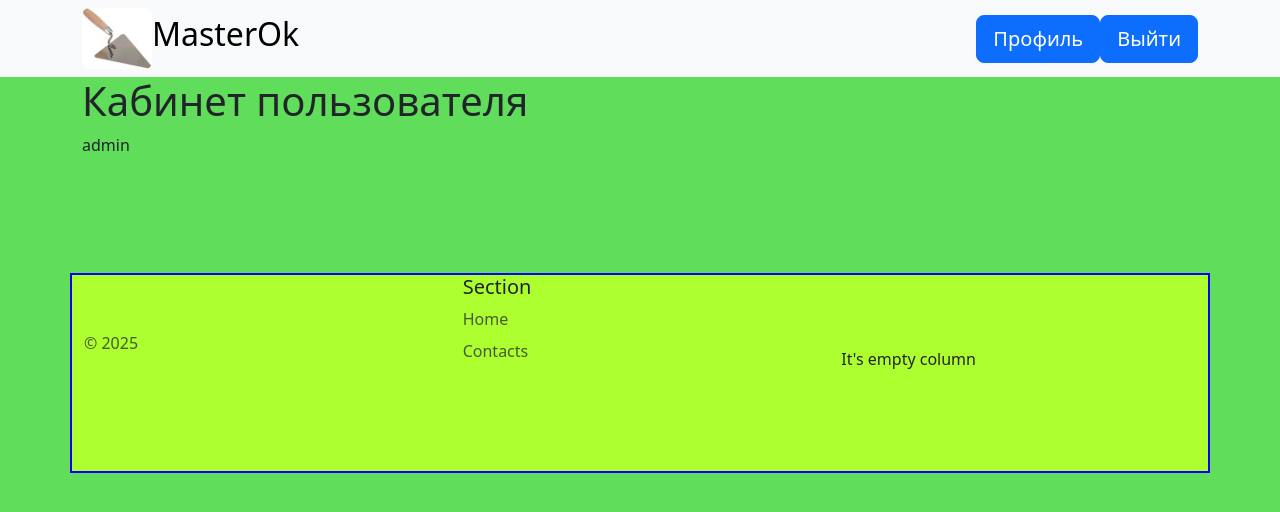
After one commit to Rus1an13/matplotlibStudy, a Django app: page /profile/ in a window 1280 px wide. The commit adds this page. Shown: the top 512 px of the page. Run offline with Django 5.2, Linux system fonts and the light colour scheme; a user stored in the database is signed in.

Commit message:
Авторизация и выход

```diff
--- a/website_root/blog/static/blog/main.css
+++ b/website_root/blog/static/blog/main.css
@@ -70,6 +70,15 @@ nav h2:hover {
     font-weight: bold;
 }
 
+.form-register.auth input {
+    display: block;
+    width: 96%;
+    margin-top: 5px;
+    border: 1px solid silver;
+    border-radius: 5px;
+    padding: 2%;
+}
+
 footer {
     margin-top: 100px;
     height: 200px;
--- a/website_root/blog/templates/blog/base.html
+++ b/website_root/blog/templates/blog/base.html
@@ -18,14 +18,19 @@
         <a class="navbar-brand" href="{% url 'home' %}">
             <h2>MasterOk</h2>
         </a>
+        {% if not user.is_authenticated %}
         <div class="offcanvas-body">
             <ul class="navbar-nav justify-content-end">
                 <a href="{% url 'reg' %}"><button class="btn btn-primary btn-lg">Регистрация</button></a>
+                <a href="{% url 'user' %}" class="ml-2"><button class="btn btn-primary btn-lg">Вход</button></a>
         </div>
+        {% else %}
         <div class="offcanvas-body">
-            <ul class="navbar-nav justify-content-end flex-grow-1 pe-3">
-                <a href="{% url 'user' %}"><button class="btn btn-primary btn-lg">Вход</button></a>
+            <ul class="navbar-nav justify-content-end">
+                <a href="{% url 'profile' %}"><button class="btn btn-primary btn-lg">Профиль</button></a>
+                <form method="post" action="{% url 'exit' %}">{% csrf_token %}<button class="btn btn-primary btn-lg">Выйти</button></form>
         </div>
+        {% endif %}
     </div>
 </nav>
 
--- a/website_root/blog/urls.py
+++ b/website_root/blog/urls.py
@@ -10,7 +10,7 @@ urlpatterns = [
     path('contacts', views.contacts, name='contacts')
 ]
 
-# подключение статических файло в режиме разработки
+# подключение статических файлов в режиме разработки
 if settings.DEBUG:
     urlpatterns += static(settings.STATIC_URL, document_root=settings.STATIC_ROOT)
     urlpatterns += static(settings.MEDIA_URL, document_root=settings.MEDIA_ROOT)
--- /dev/null
+++ b/website_root/users/templates/users/profile.html
@@ -0,0 +1,10 @@
+{% extends 'blog/base.html' %}
+
+{% block title %}
+    Кабинет пользователя
+{% endblock title %}
+
+{% block content %}
+   <h1>Кабинет пользователя</h1>
+   <p>{{ user.username }}</p>
+{% endblock content %}
--- a/website_root/users/views.py
+++ b/website_root/users/views.py
@@ -2,6 +2,7 @@ from django.shortcuts import render, redirect
 # from django.contrib.auth.forms import UserCreationForm
 from .forms import UserRegisterForm
 from django.contrib import messages
+from django.contrib.auth.decorators import login_required
 
 
 def register(request):
@@ -22,3 +23,7 @@ def register(request):
             'form': form
         }
     )
+
+@login_required
+def profile(request):
+    return render(request, 'users/profile.html')
--- a/website_root/website/settings.py
+++ b/website_root/website/settings.py
@@ -131,3 +131,7 @@ STATIC_URL = 'static/'
 # https://docs.djangoproject.com/en/5.2/ref/settings/#default-auto-field
 
 DEFAULT_AUTO_FIELD = 'django.db.models.BigAutoField'
+
+LOGIN_REDIRECT_URL = 'profile'
+LOGOUT_REDIRECT_URL = 'home'
+LOGIN_URL = 'user'
--- a/website_root/website/urls.py
+++ b/website_root/website/urls.py
@@ -8,7 +8,8 @@ from django.conf.urls.static import static
 urlpatterns = [
     path('admin/', admin.site.urls),
     path('reg/', userViews.register, name='reg'),
-    path('user/', authViews.LoginView.as_view(), name='user'),
-    path('exit/', authViews.LogoutView.as_view(), name='exit'),
+    path('profile/', userViews.profile, name='profile'),
+    path('user/', authViews.LoginView.as_view(template_name='users/user.html'), name='user'),
+    path('exit/', authViews.LogoutView.as_view(template_name='users/exit.html'), name='exit'),
     path('', include('blog.urls')),
 ]
```
Also changed, not shown: website_root/users/forms.py (+6 -6 lines), website_root/users/templates/users/exit.html (added, +10 -0 lines), website_root/users/templates/users/user.html (added, +23 -0 lines), website_root/db.sqlite3.
